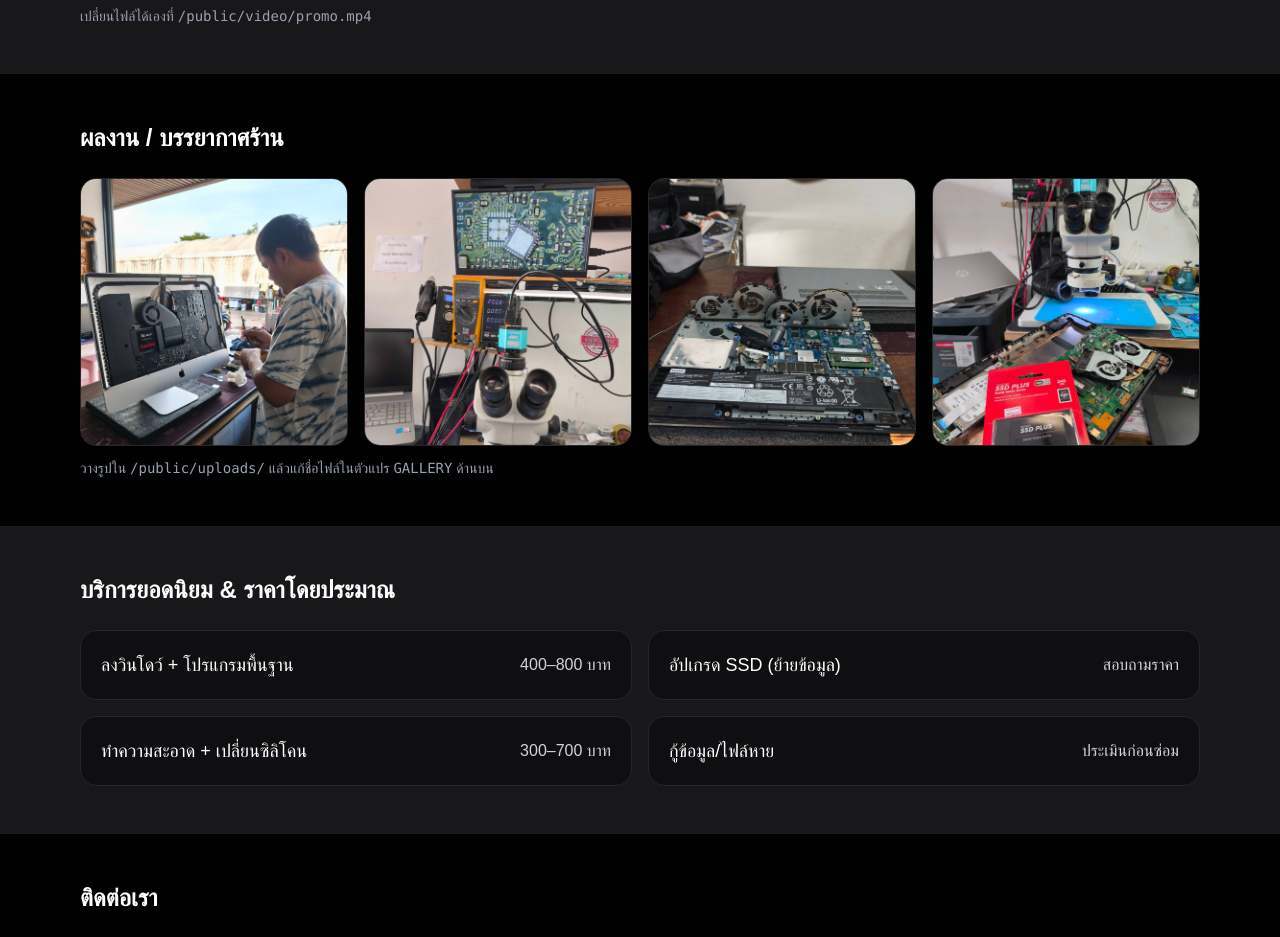
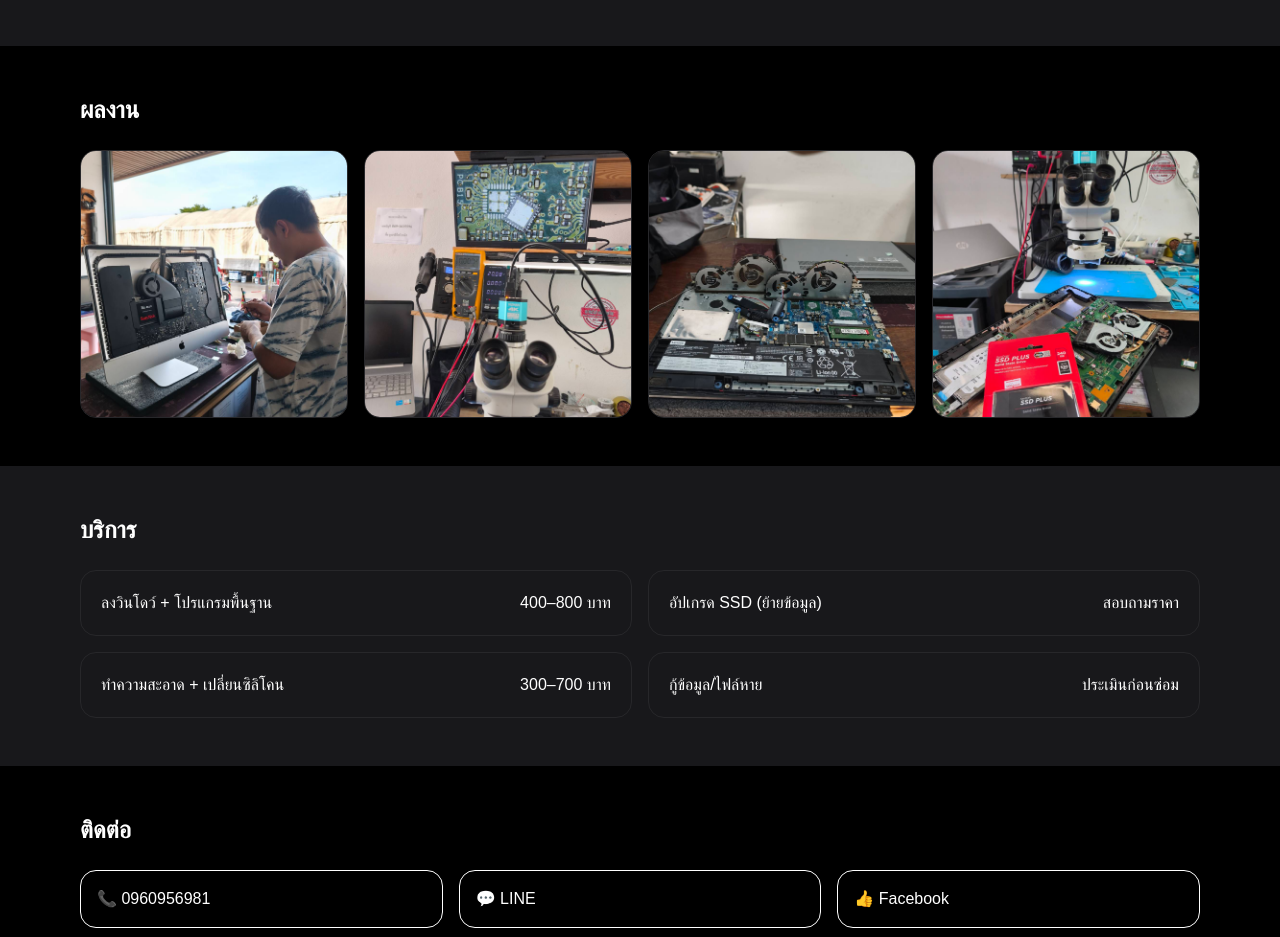
Before and after one commit to catrun2532-tech/crc-website, a Next.js app: page / in a window 1280 px wide. Shown: the part 1140-2077 px from the top of the page. Built offline with nearby package versions, Linux system fonts and the light colour scheme.

Commit message:
fix css layout

```diff
--- a/src/app/page.tsx
+++ b/src/app/page.tsx
@@ -1,7 +1,7 @@
 import Link from "next/link";
 import Image from "next/image";
 
-// ===================== CONFIG (แก้ไขค่าตรงนี้ได้เลย) =====================
+// ===================== CONFIG =====================
 const BRAND = {
   title: "C.R.C. คอมพิวเตอร์ ",
   tagline:
@@ -10,14 +10,14 @@ const BRAND = {
   line: "https://line.me/ti/p/~catruncpu",
   phone: "0960956981",
   website: "https://www.catruncpu.com",
-  addressShort: "ค้นหา: catruncpu บนแผนที่", // ข้อความใต้แผนที่
+  addressShort: "ค้นหา: catruncpu บนแผนที่",
 };
 
 const VIDEO = {
-  src: "/video/promo.mp4", // วางไฟล์ที่ public/video/promo.mp4
+  src: "/video/promo.mp4",
 };
 
-const GALLERY: string[] = ["pic1.jpg", "pic2.jpg", "pic3.jpg", "pic4.jpg"]; // ใส่เฉพาะชื่อไฟล์ที่อยู่ใน public/uploads/
+const GALLERY: string[] = ["pic1.jpg", "pic2.jpg", "pic3.jpg", "pic4.jpg"];
 
 const SERVICES: { name: string; price: string; desc?: string }[] = [
   { name: "ลงวินโดว์ + โปรแกรมพื้นฐาน", price: "400–800 บาท" },
@@ -25,7 +25,7 @@ const SERVICES: { name: string; price: string; desc?: string }[] = [
   { name: "ทำความสะอาด + เปลี่ยนซิลิโคน", price: "300–700 บาท" },
   { name: "กู้ข้อมูล/ไฟล์หาย", price: "ประเมินก่อนซ่อม" },
 ];
-// ========================================================================
+// ==================================================
 
 export const metadata = {
   title: BRAND.title,
@@ -40,23 +40,11 @@ export default function Page() {
         <div className="max-w-6xl mx-auto px-4 py-3 flex items-center justify-between">
           <div className="font-bold tracking-wide">บริษัทแคทรันซีพียู จำกัด</div>
           <nav className="hidden md:flex gap-6 text-sm text-gray-300">
-            {/* ใช้ Link สำหรับเพจภายใน */}
-            <Link href="/order" className="hover:text-white">
-              นัดซ่อม
-            </Link>
-            <Link href="/products" className="hover:text-white">
-              สินค้า
-            </Link>
-            {/* ลิงก์ภายในหน้า (#) ใช้ a ได้ */}
-            <a href="#services" className="hover:text-white">
-              บริการ/ราคา
-            </a>
-            <a href="#contact" className="hover:text-white">
-              ติดต่อ
-            </a>
-            <Link href="/cart" className="hover:underline">
-              ตะกร้า
-            </Link>
+            <Link href="/order" className="hover:text-white">นัดซ่อม</Link>
+            <Link href="/products" className="hover:text-white">สินค้า</Link>
+            <a href="#services" className="hover:text-white">บริการ/ราคา</a>
+            <a href="#contact" className="hover:text-white">ติดต่อ</a>
+            <Link href="/cart" className="hover:underline">ตะกร้า</Link>
           </nav>
         </div>
       </header>
@@ -68,28 +56,32 @@ export default function Page() {
           <h1 className="text-4xl md:text-6xl font-extrabold leading-tight">
             {BRAND.title}
           </h1>
-          <p className="mt-5 text-lg text-gray-300 max-w-3xl">{BRAND.tagline}</p>
+          <p className="mt-5 text-lg text-gray-300 max-w-3xl">
+            {BRAND.tagline}
+          </p>
 
+          {/* 🔥 ปุ่ม */}
           <div className="mt-8 flex flex-wrap gap-3">
-            <a
-              href={BRAND.facebook}
-              className="px-5 py-3 rounded-2xl bg-blue-600 hover:bg-blue-500 transition"
-            >
+            <a href={BRAND.facebook} className="px-5 py-3 rounded-2xl bg-blue-600 hover:bg-blue-500 transition">
               Facebook: catruncpu
             </a>
-            <a
-              href={BRAND.line}
-              className="px-5 py-3 rounded-2xl bg-green-600 hover:bg-green-500 transition"
-            >
+
+            <a href={BRAND.line} className="px-5 py-3 rounded-2xl bg-green-600 hover:bg-green-500 transition">
               LINE: catruncpu
             </a>
-            <a
-              href={`tel:${BRAND.phone}`}
-              className="px-5 py-3 rounded-2xl bg-pink-600 hover:bg-pink-500 transition"
-            >
+
+            <a href={`tel:${BRAND.phone}`} className="px-5 py-3 rounded-2xl bg-pink-600 hover:bg-pink-500 transition">
               โทร: 0960956981
             </a>
-            {/* เว็บไซต์ภายนอกใช้ a ได้ */}
+
+            {/* ✅ ปุ่มใหม่ */}
+            <Link
+              href="/track"
+              className="px-6 py-3 rounded-2xl bg-gradient-to-r from-yellow-400 via-orange-500 to-red-500 text-black font-bold shadow-lg hover:scale-105 hover:shadow-xl transition duration-200"
+            >
+              🔍 เช็คใบงาน (ลูกค้า)
+            </Link>
+
             <a
               href={BRAND.website}
               className="px-5 py-3 rounded-2xl bg-zinc-800 hover:bg-zinc-700 transition"
@@ -102,65 +94,39 @@ export default function Page() {
         </div>
       </section>
 
-      {/* VIDEO 16:9 */}
-      <section id="video" className="bg-zinc-900">
+      {/* VIDEO */}
+      <section className="bg-zinc-900">
         <div className="max-w-6xl mx-auto px-4 py-12">
           <h2 className="text-2xl font-semibold mb-4">วิดีโอแนะนำร้าน</h2>
           <div className="w-full aspect-video rounded-2xl border border-zinc-800 overflow-hidden">
-            <video
-              className="w-full h-full object-cover"
-              src={VIDEO.src}
-              controls
-              playsInline
-            />
+            <video className="w-full h-full object-cover" src={VIDEO.src} controls />
           </div>
-          <p className="mt-2 text-sm text-gray-400">
-            เปลี่ยนไฟล์ได้เองที่ <code>/public/video/promo.mp4</code>
-          </p>
         </div>
       </section>
 
-      {/* GALLERY 1:1 */}
-      <section id="gallery" className="max-w-6xl mx-auto px-4 py-12">
-        <h2 className="text-2xl font-semibold">ผลงาน / บรรยากาศร้าน</h2>
+      {/* GALLERY */}
+      <section className="max-w-6xl mx-auto px-4 py-12">
+        <h2 className="text-2xl font-semibold">ผลงาน</h2>
         <div className="mt-6 grid grid-cols-2 md:grid-cols-3 lg:grid-cols-4 gap-4">
           {GALLERY.map((f) => (
-            <div
-              key={f}
-              className="relative w-full aspect-square overflow-hidden rounded-2xl border border-zinc-800 bg-zinc-900"
-            >
-              <Image
-                src={`/uploads/${f}`}
-                alt={f}
-                fill
-                sizes="(min-width:1024px) 25vw, (min-width:768px) 33vw, 50vw"
-                className="object-cover"
-                priority={false}
-              />
+            <div key={f} className="relative aspect-square overflow-hidden rounded-2xl border border-zinc-800">
+              <Image src={`/uploads/${f}`} alt={f} fill className="object-cover" />
             </div>
           ))}
         </div>
-        <p className="mt-3 text-sm text-gray-400">
-          วางรูปใน <code>/public/uploads/</code> แล้วแก้ชื่อไฟล์ในตัวแปร{" "}
-          <code>GALLERY</code> ด้านบน
-        </p>
       </section>
 
-      {/* SERVICES & PRICES */}
-      <section id="services" className="bg-zinc-900">
+      {/* SERVICES */}
+      <section className="bg-zinc-900">
         <div className="max-w-6xl mx-auto px-4 py-12">
-          <h2 className="text-2xl font-semibold">บริการยอดนิยม & ราคาโดยประมาณ</h2>
+          <h2 className="text-2xl font-semibold">บริการ</h2>
           <ul className="mt-6 grid md:grid-cols-2 gap-4">
             {SERVICES.map((s, i) => (
-              <li
-                key={i}
-                className="rounded-2xl border border-zinc-800 bg-zinc-950/60 p-5"
-              >
-                <div className="flex items-center justify-between">
-                  <div className="text-base md:text-lg font-medium">{s.name}</div>
-                  <div className="text-sm md:text-base text-gray-300">{s.price}</div>
+              <li key={i} className="p-5 border border-zinc-800 rounded-2xl">
+                <div className="flex justify-between">
+                  <span>{s.name}</span>
+                  <span>{s.price}</span>
                 </div>
-                {s.desc && <p className="text-sm text-gray-400 mt-2">{s.desc}</p>}
               </li>
             ))}
           </ul>
@@ -168,59 +134,24 @@ export default function Page() {
       </section>
 
       {/* CONTACT */}
-      <section id="contact" className="max-w-6xl mx-auto px-4 py-12">
-        <h2 className="text-2xl font-semibold">ติดต่อเรา</h2>
+      <section className="max-w-6xl mx-auto px-4 py-12">
+        <h2 className="text-2xl font-semibold">ติดต่อ</h2>
         <div className="mt-6 grid md:grid-cols-3 gap-4">
-          <a
-            className="rounded-2xl border border-zinc-800 bg-zinc-900 p-4 hover:bg-zinc-800 transition"
-            href={`tel:${BRAND.phone}`}
-          >
-            📞 โทร {formatPhone(BRAND.phone)}
+          <a className="p-4 border rounded-2xl" href={`tel:${BRAND.phone}`}>
+            📞 {BRAND.phone}
           </a>
-          <a
-            className="rounded-2xl border border-zinc-800 bg-zinc-900 p-4 hover:bg-zinc-800 transition"
-            href={BRAND.line}
-          >
-            💬 LINE: catruncpu
+          <a className="p-4 border rounded-2xl" href={BRAND.line}>
+            💬 LINE
           </a>
-          <a
-            className="rounded-2xl border border-zinc-800 bg-zinc-900 p-4 hover:bg-zinc-800 transition"
-            href={BRAND.facebook}
-          >
-            👍 Facebook: catruncpu
+          <a className="p-4 border rounded-2xl" href={BRAND.facebook}>
+            👍 Facebook
           </a>
         </div>
       </section>
 
-      {/* MAP */}
-      <section className="max-w-6xl mx-auto px-4 pb-14">
-        <h2 className="text-2xl font-semibold">แผนที่ร้าน</h2>
-        <div className="mt-4 aspect-video rounded-2xl overflow-hidden border border-zinc-800">
-          <iframe
-            className="w-full h-full"
-            loading="lazy"
-            src="https://www.google.com/maps?q=catruncpu&output=embed"
-          />
-        </div>
-        <p className="mt-2 text-sm text-gray-400">{BRAND.addressShort}</p>
-      </section>
-
-      {/* FOOTER */}
-      <footer className="border-t border-zinc-900">
-        <div className="max-w-6xl mx-auto px-4 py-8 text-sm text-gray-400 flex flex-col md:flex-row items-start md:items-center justify-between gap-2">
-          <div>
-            © {new Date().getFullYear()} C.R.C. คอมพิวเตอร์ — บริการจริงใจ บังแม็กจัดให้
-          </div>
-          <div className="text-gray-500">ปรับเนื้อหาได้ที่ส่วน CONFIG ด้านบนของไฟล์</div>
-        </div>
+      <footer className="border-t border-zinc-900 text-center py-6 text-gray-400">
+        © {new Date().getFullYear()} C.R.C. คอมพิวเตอร์
       </footer>
     </main>
   );
 }
-
-// utils เล็กๆ: ฟอร์แมตเบอร์โทร 093-xxx-xxxx
-function formatPhone(p: string) {
-  const t = p.replace(/\D/g, "");
-  if (t.length === 10) return `${t.slice(0, 3)}-${t.slice(3, 6)}-${t.slice(6)}`;
-  return p;
-}
```
